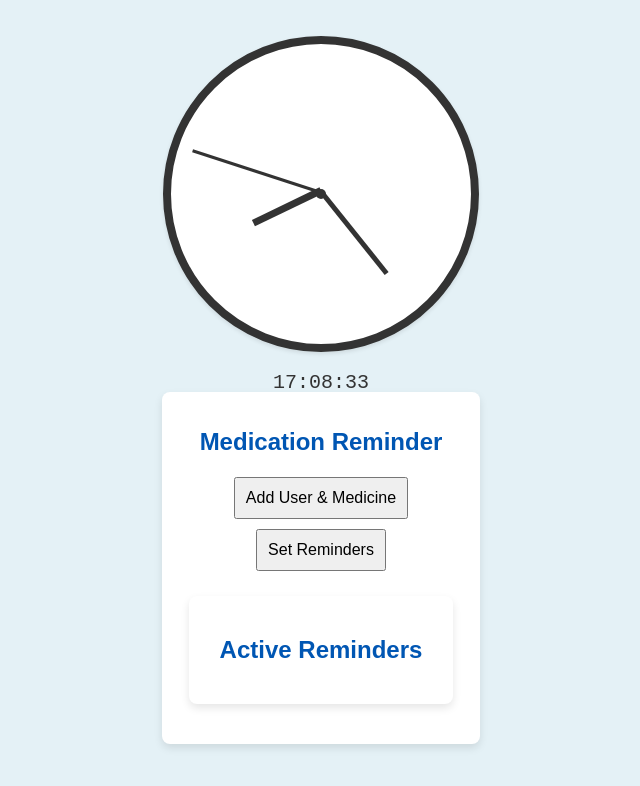
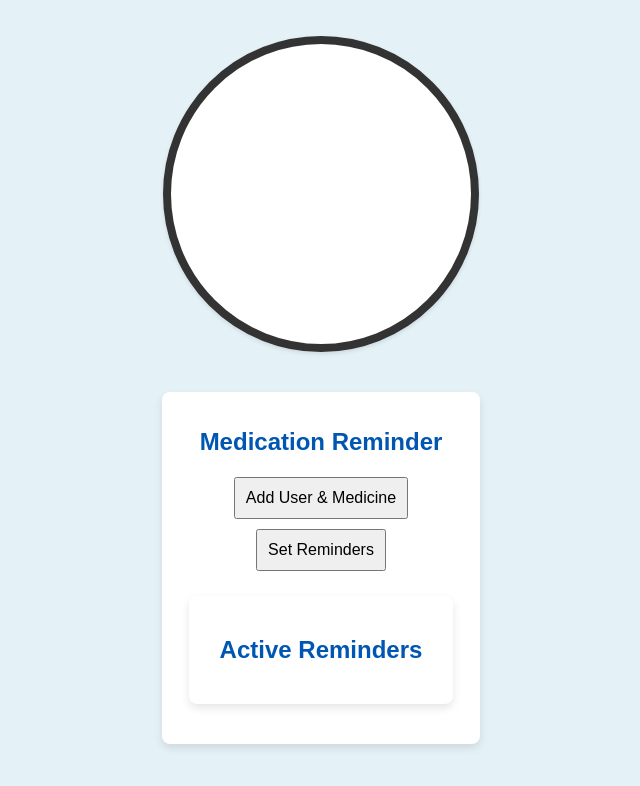
Before and after one commit to Gitnmhub/my-pepper-project, a plain HTML site: page index.html in a window 1280 px wide. Shown: the whole page, without its empty margins (319-959 px from the left). Drawn offline with Linux system fonts and the light colour scheme.

Commit message:
Update index.html

```diff
--- a/index.html
+++ b/index.html
@@ -7,16 +7,8 @@
     <link rel="stylesheet" href="style.css">
 </head>
 <body>
-
-    <div class="clock-container" id="clock">
-        <div class="clock-face">
-            <div class="hand hour-hand" id="hourHand"></div>
-            <div class="hand minute-hand" id="minuteHand"></div>
-            <div class="hand second-hand" id="secondHand"></div>
-        </div>
-        <div class="digital-clock" id="digitalClock"></div>
-    </div>
-
+    <!-- Clock Display -->
+    <div class="clock-container" id="clock"></div>
 
     <div class="reminder-container">
         <h1>Medication Reminder</h1>
```
